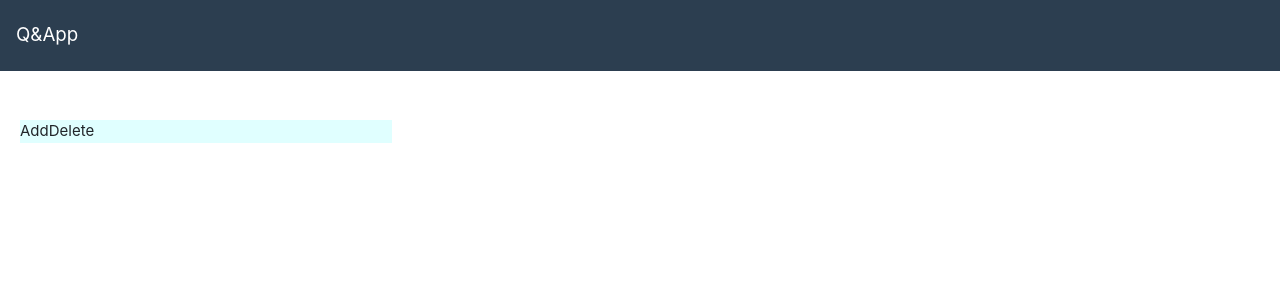
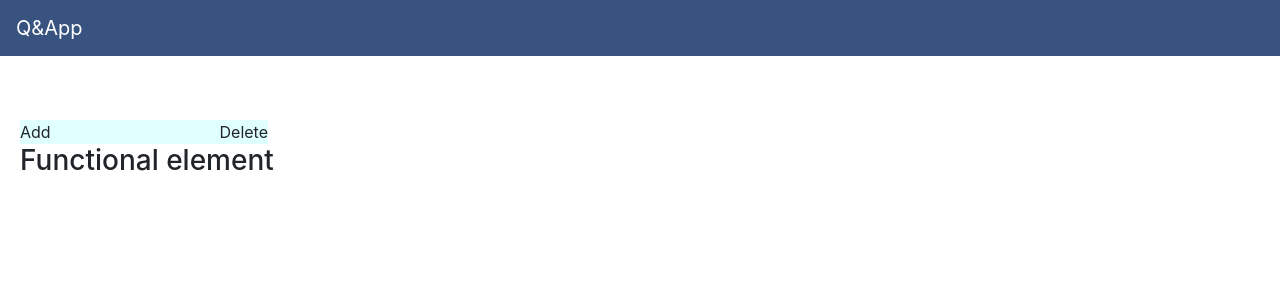
Before and after one commit to ArunRamachandran/trello_model, a React (Create React App) app: page / in a window 1280 px wide. Shown: the top 300 px of the page. Built offline with nearby package versions, Linux system fonts and the light colour scheme.

Commit message:
Updated contents

```diff
--- a/public/index.html
+++ b/public/index.html
@@ -21,6 +21,7 @@
     -->
     <title>Q&A app</title>
     <link rel="stylesheet" href="https://bootswatch.com/4/flatly/bootstrap.min.css">
+    <link rel="stylesheet" href="https://stackpath.bootstrapcdn.com/bootstrap/4.1.0/css/bootstrap.min.css">
   </head>
   <body>
     <noscript>
--- a/src/Components/Board.js
+++ b/src/Components/Board.js
@@ -1,5 +1,6 @@
 import React, { Component } from 'react';
 import Controller from './Controller';
+import Contents from './Contents';
 
 class Board extends Component {
 
@@ -13,13 +14,30 @@ class Board extends Component {
 	}
 
 	addNewCard = () => {
-		let data = this.state.data;
+		let data = this.state.data.slice(0);
+		data.push('New content');
+		this.setState({
+			data: data
+		})
+	}
+
+	createDataFragment = (data) => {
+		let dataObj = {1: [], 2: [], 3: []}, content;
+
+		data.forEach((element, index) => {
+			dataObj[ Math.round(index/this.state.tColMax) ].push(element);
+		});
+
+		Object.keys(dataObj).forEach((key, index) => {
+
+		})
 	}
 
 	render() {
 		return (
 		  <div>
 		  	<Controller onClick={this.addNewCard}/>
+		  	<Contents/>
 		  </div>
 		);
 	}
--- /dev/null
+++ b/src/Components/Contents.js
@@ -0,0 +1,18 @@
+import React from 'react';
+
+const Contents = (props) => {
+
+	function createDataFragement(data) {
+		return (
+			<h3>Functional element</h3>
+		);
+	}
+
+	return (
+		<div>
+			{createDataFragement(props.data)}
+		</div>
+	)
+};
+
+export default Contents;
--- a/src/Components/controller.css
+++ b/src/Components/controller.css
@@ -1,5 +1,6 @@
 .controller {
 	display: flex;
-	width: 30%;
+	width: 20%;
 	background-color: lightcyan;
+	justify-content: space-between;
 }
--- a/src/NavBar/NavBar.js
+++ b/src/NavBar/NavBar.js
@@ -1,5 +1,6 @@
 import React from 'react';
 import {Link} from 'react-router-dom';
+import '../Styles/navbar.css';
 
 const NavBar = () => {
 	return (
--- /dev/null
+++ b/src/Styles/navbar.css
@@ -0,0 +1,3 @@
+.bg-primary {
+	background-color: #395380 !important;
+}
```
Also changed, not shown: 1 other file (tests, documents, lock files or other folders).
